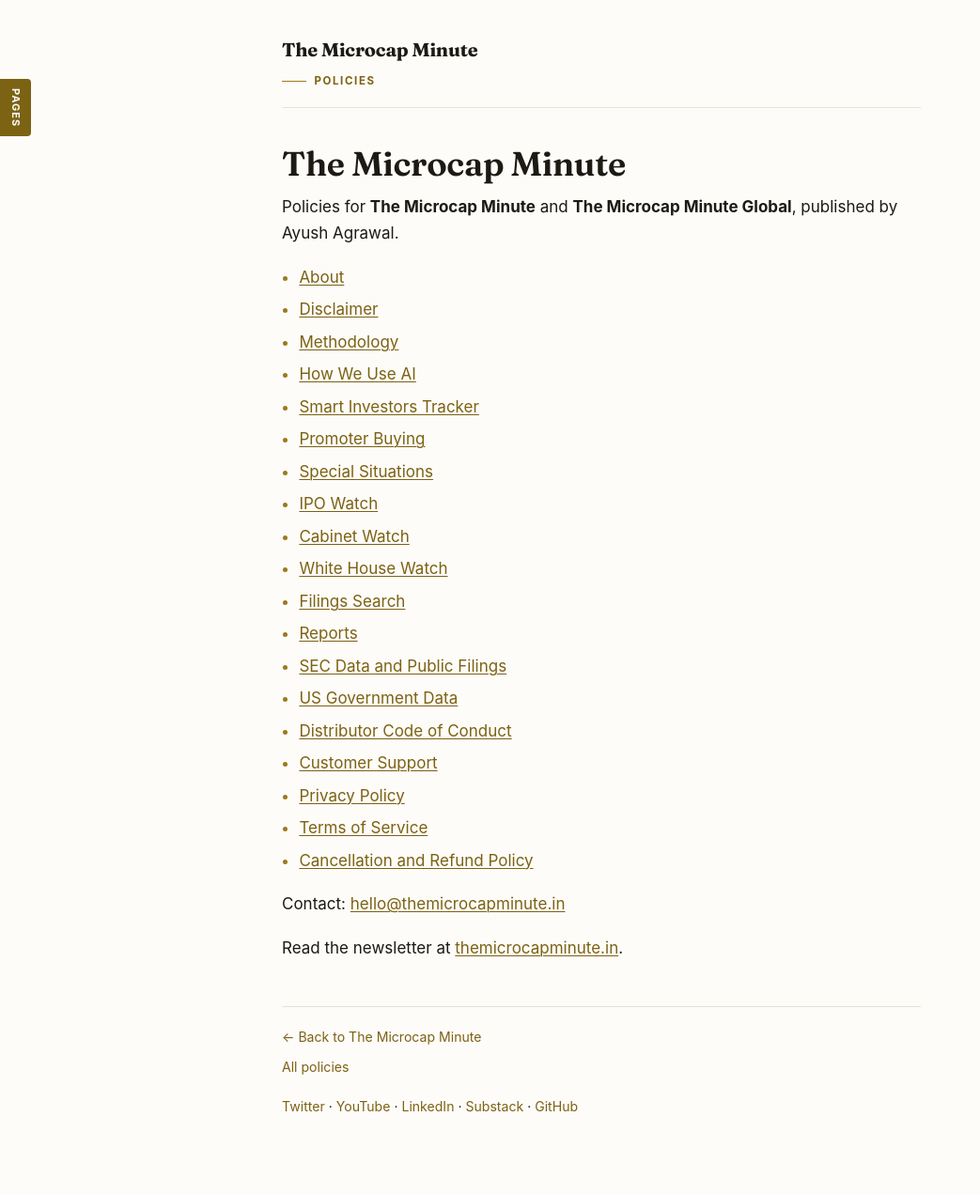
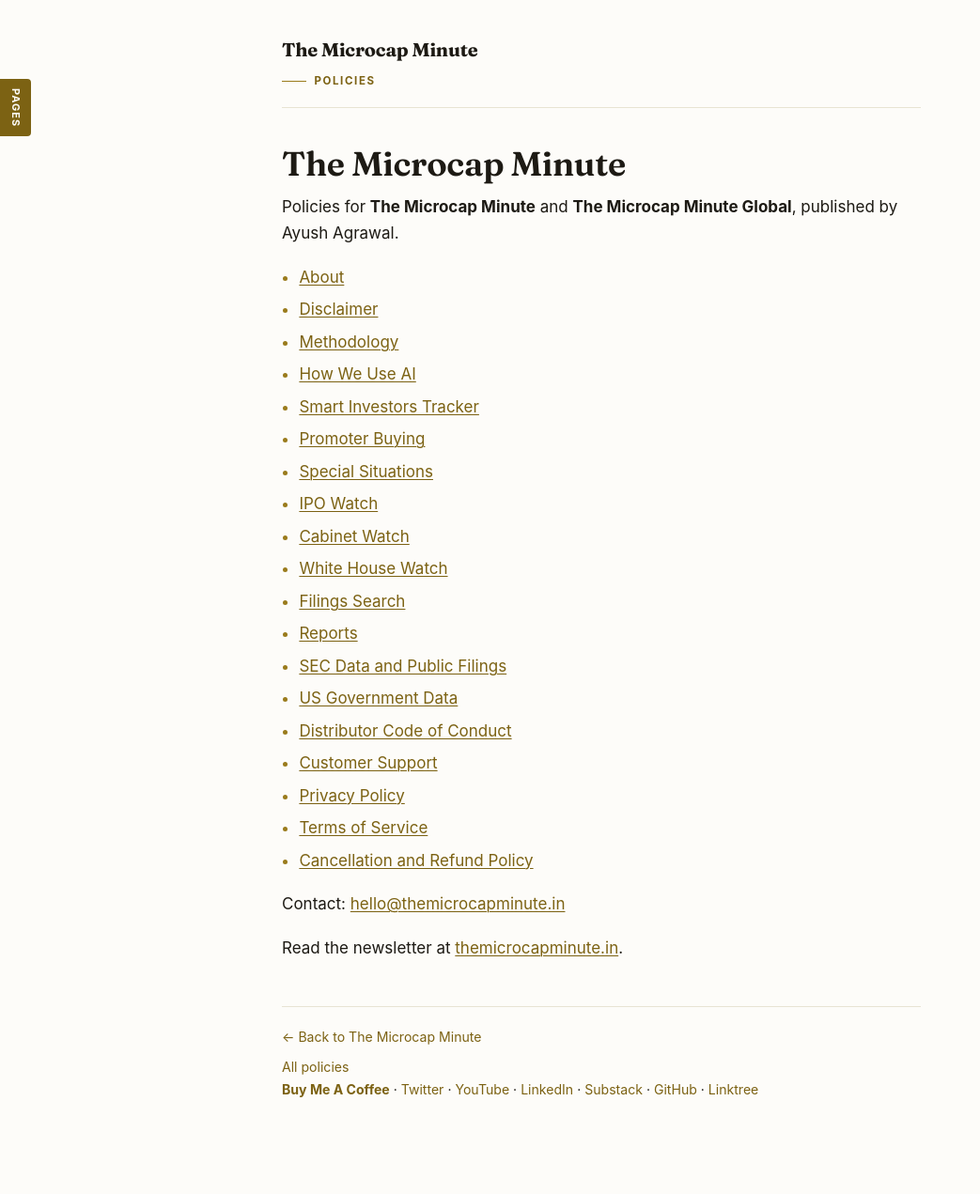
Before and after one commit to themicrocapinvestor/MM-Policies, a Jekyll site: the page built from index.md, in a window 1280 px wide. Shown: the whole page at 94% size, without its empty margins (0-1043 px from the left). Built offline with Jekyll 4.4.1, drawn with Linux system fonts in a browser that asks for light colours.

Commit message:
Add bold Buy Me A Coffee link before Twitter in footer

```diff
--- a/_layouts/default.html
+++ b/_layouts/default.html
@@ -117,7 +117,8 @@
     <a href="https://www.themicrocapminute.in/">&larr; Back to The Microcap Minute</a><br>
     <a class="back" href="{{ '/' | relative_url }}">All policies</a>
     <br>
-    <p class="social">  <p class="foot-social"><a href="https://x.com/iMicrocap" target="_blank" rel="noopener">Twitter</a> &middot; <a href="https://www.youtube.com/@imicrocap" target="_blank" rel="noopener">YouTube</a> &middot; <a href="https://www.linkedin.com/in/ayush-agrawal-fmva/" target="_blank" rel="noopener">LinkedIn</a> &middot; <a href="https://www.themicrocapminute.in/" target="_blank" rel="noopener">Substack</a> &middot; <a href="https://github.com/themicrocapinvestor/" target="_blank" rel="noopener">GitHub</a></p></p>
+        <p class="social"><strong><a href="https://buymeacoffee.com/imicrocap" target="_blank" rel="noopener">Buy Me A Coffee</a></strong> &middot; <a href="https://x.com/iMicrocap" target="_blank" rel="noopener">Twitter</a> &middot; <a href="https://www.youtube.com/@imicrocap" target="_blank" rel="noopener">YouTube</a> &middot; <a href="https://www.linkedin.com/in/ayush-agrawal-fmva/" target="_blank" rel="noopener">LinkedIn</a> &middot; <a href="https://www.themicrocapminute.in/" target="_blank" rel="noopener">Substack</a> &middot; <a href="https://github.com/themicrocapinvestor/" target="_blank" rel="noopener">GitHub</a> &middot; <a href="https://linktr.ee/imicrocap" target="_blank" rel="noopener">Linktree</a></p>
+</p>
   </footer>
 </div>
 <div class="pagenav2"><span class="tab">Pages</span><span class="links">
```
